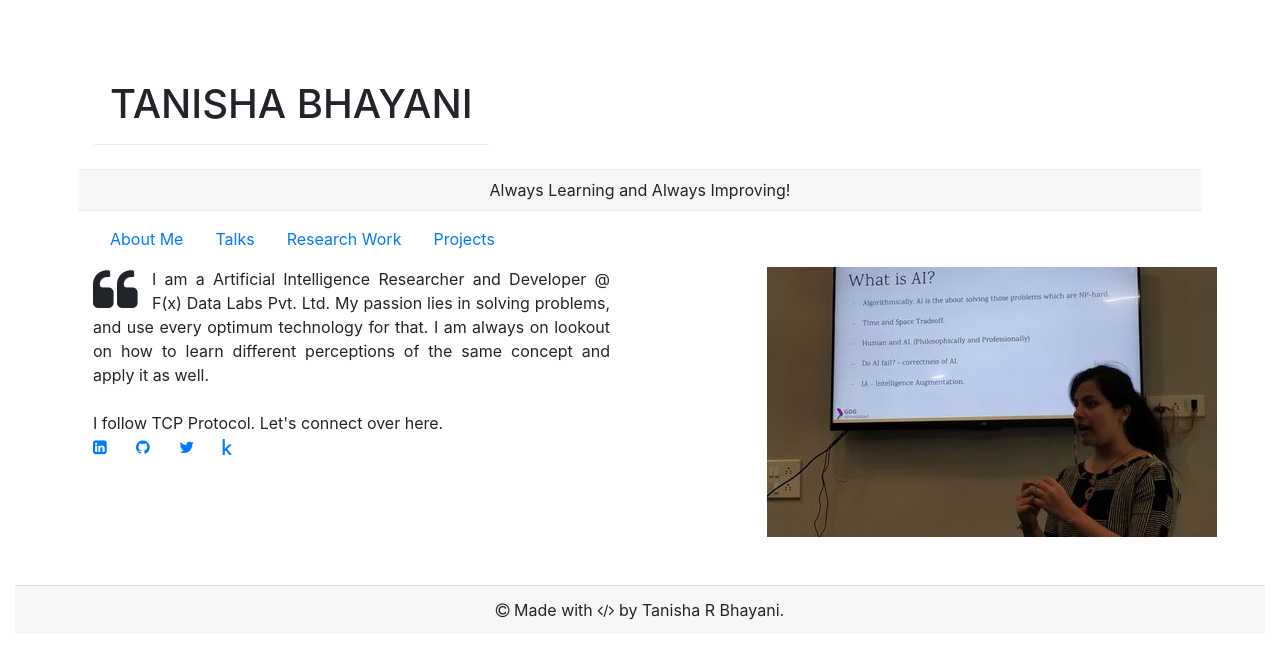
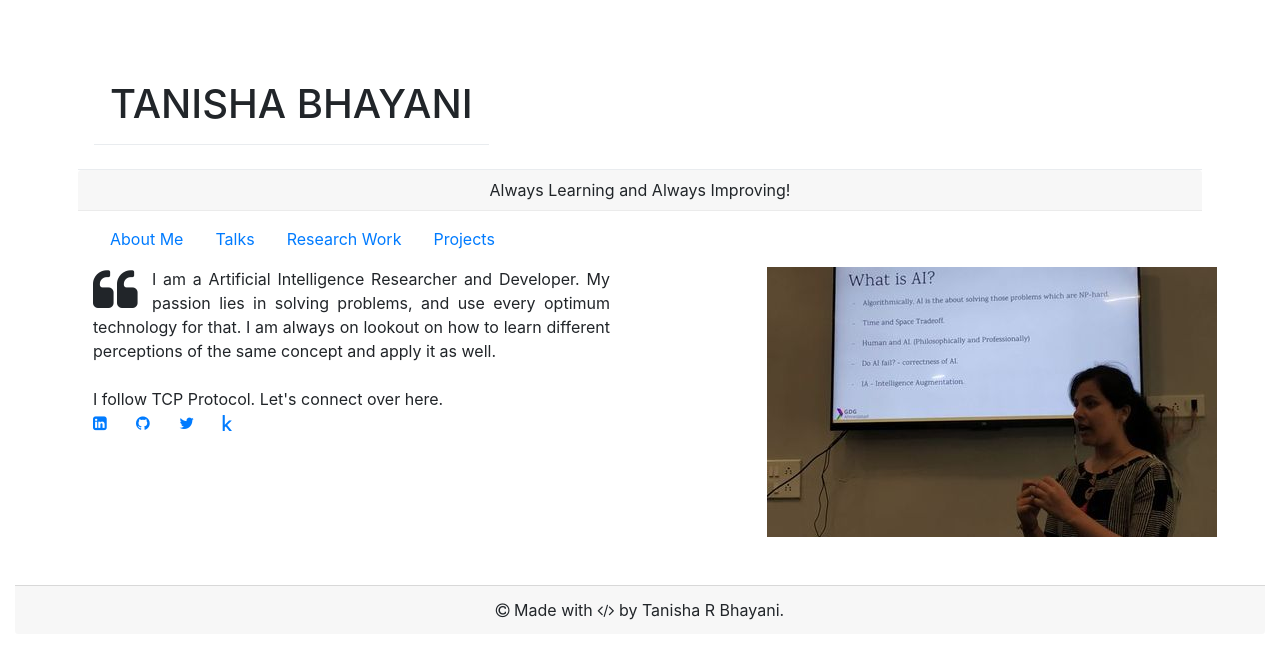
Before and after one commit to RoshanTanisha/roshantanisha.github.io, a plain HTML site: page index.html in a window 1280 px wide. Drawn offline with Linux system fonts and the light colour scheme.

Commit message:
changed index.html

```diff
--- a/index.html
+++ b/index.html
@@ -45,7 +45,7 @@
             <div class="col-sm">
                 <div class="container container-fluid text-justify">
                     <i class="fa fa-quote-left fa-3x fa-pull-left"></i>
-                    I am a Artificial Intelligence Researcher and Developer @ F(x) Data Labs Pvt. Ltd. My
+                    I am a Artificial Intelligence Researcher and Developer. My
                     passion lies in solving problems, and use every optimum technology for that. I am always on
                     lookout on how to learn different perceptions of the same concept and apply it as well.
                 </div>
```
